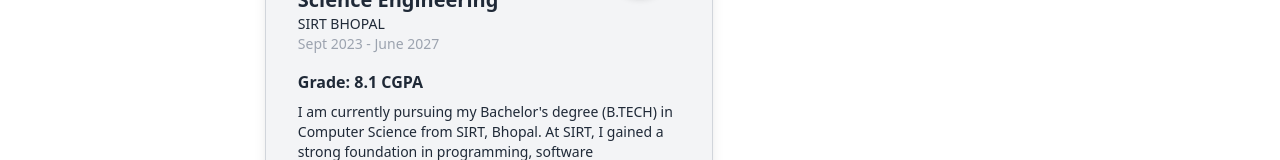
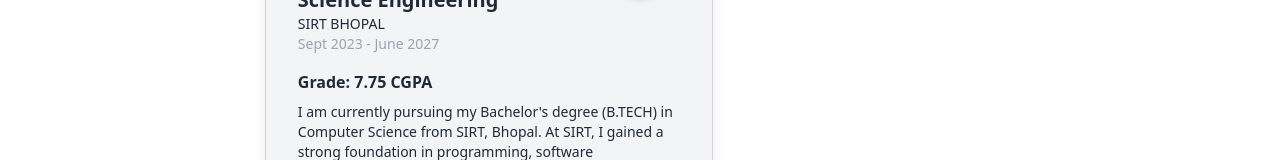
Before and after one commit to shyamsnp1804/MY-PORTFOLIO, a React (Vite) app: page /education in a window 1280 px wide. Shown: the part 403-563 px from the top of the page. Built offline with nearby package versions, Linux system fonts and the light colour scheme.

Commit message:
made changes in educational details

```diff
--- a/src/constants/education.js
+++ b/src/constants/education.js
@@ -9,7 +9,7 @@ import mdclogo from '../assets/education_logo/MD Carmel logo.png';
       img: sirtlogo,
       school: "SIRT BHOPAL",
       date: "Sept 2023 - June 2027",
-      grade: "8.1 CGPA",
+      grade: "7.75 CGPA",
       desc: "I am currently pursuing my Bachelor's degree (B.TECH) in Computer Science from SIRT, Bhopal. At SIRT, I gained a strong foundation in programming, software development, and computer science principles. I have studied courses such as Data Structures, Algorithms, Object-Oriented Programming, Database Management Systems, Web Development, and Software Engineering. I actively participates in various workshops and technical events, which enhanced my skills and knowledge..",
       degree: "Bachelor Of Technology - Computer Science Engineering",
     },
```
